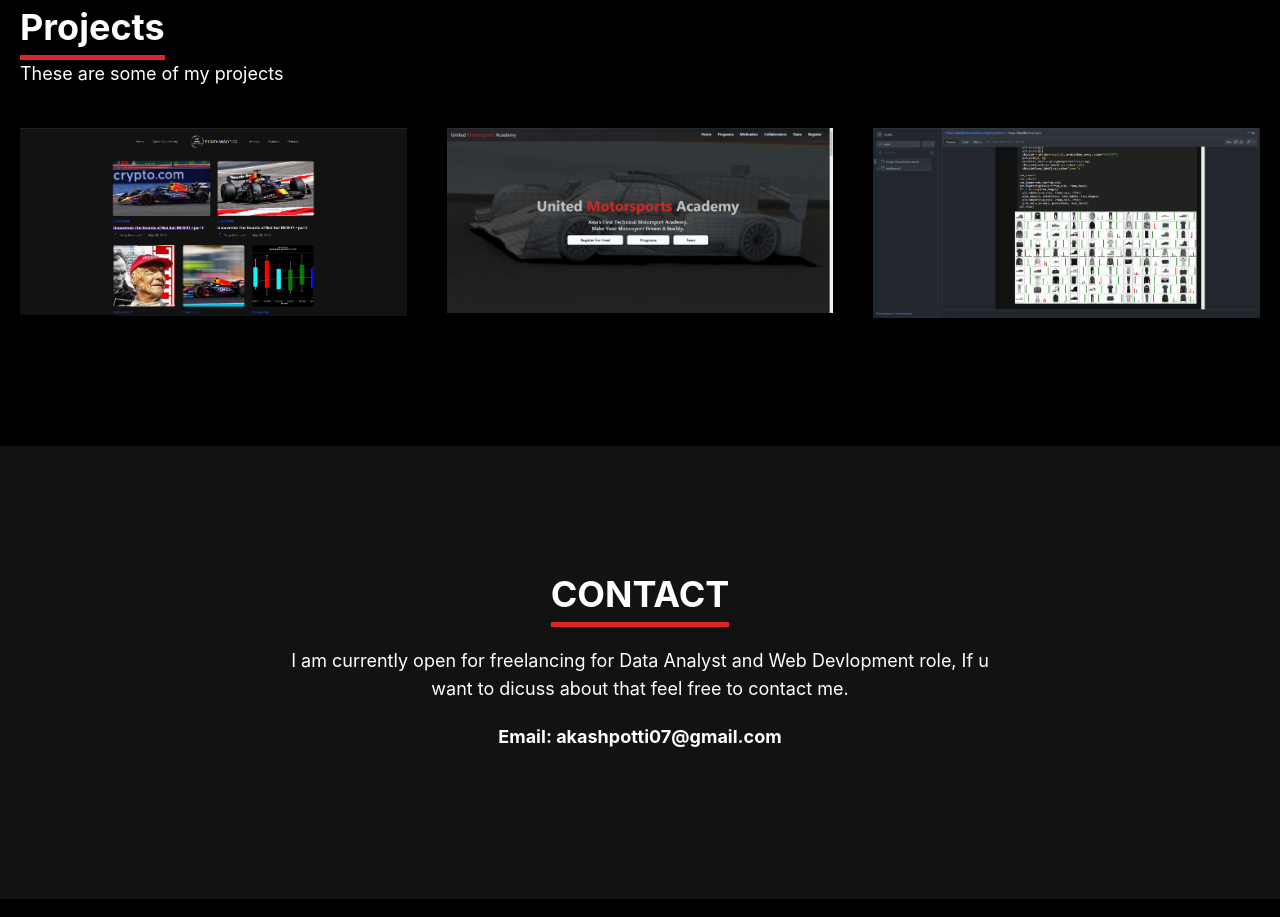
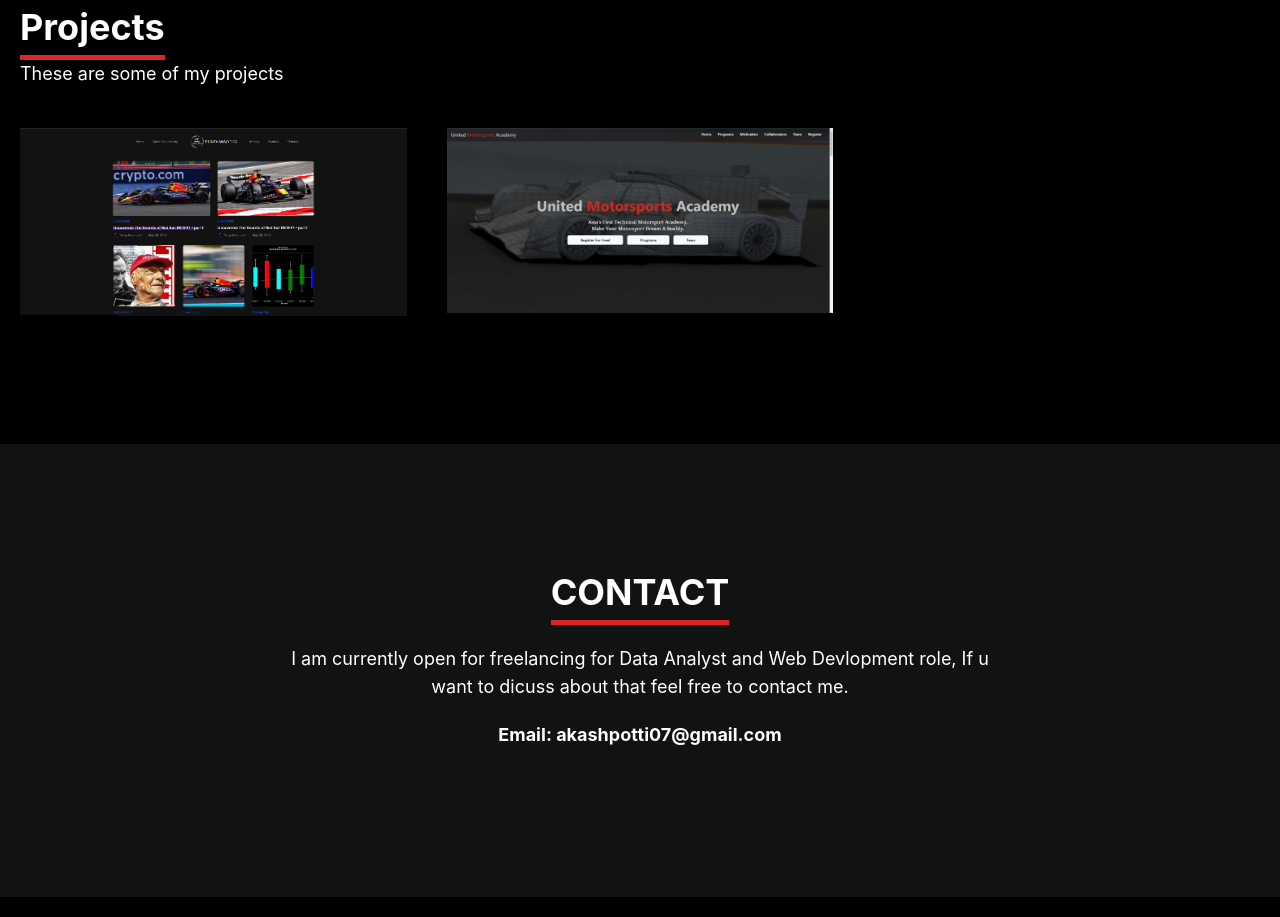
Before and after one commit to Akash-Potti/my-portfolio-website, a React (Create React App) app: page / in a window 1280 px wide. Shown: the part 1040-1957 px from the top of the page. Built offline with nearby package versions, Linux system fonts and the light colour scheme.

Commit message:
edit projects

```diff
--- a/src/components/projects.js
+++ b/src/components/projects.js
@@ -15,13 +15,6 @@ const Projects = () => {
       title: "United MotorSport Academy Landing Page",
       desc: "Landing Page of Asia's first motorsport Academy",
       live: "https://www.unitedmotorsportsacademy.com/",
-    },
-
-    {
-      img: tensor,
-      title: "Image Classification",
-      desc: "Classifying differnt type of clothing from a dataset using Tensorflow Library.",
-      live: "https://github.com/Akash-Potti/Image-Classifcation-fashion-using-tensorflow",
     },
   ];
   return (
```
